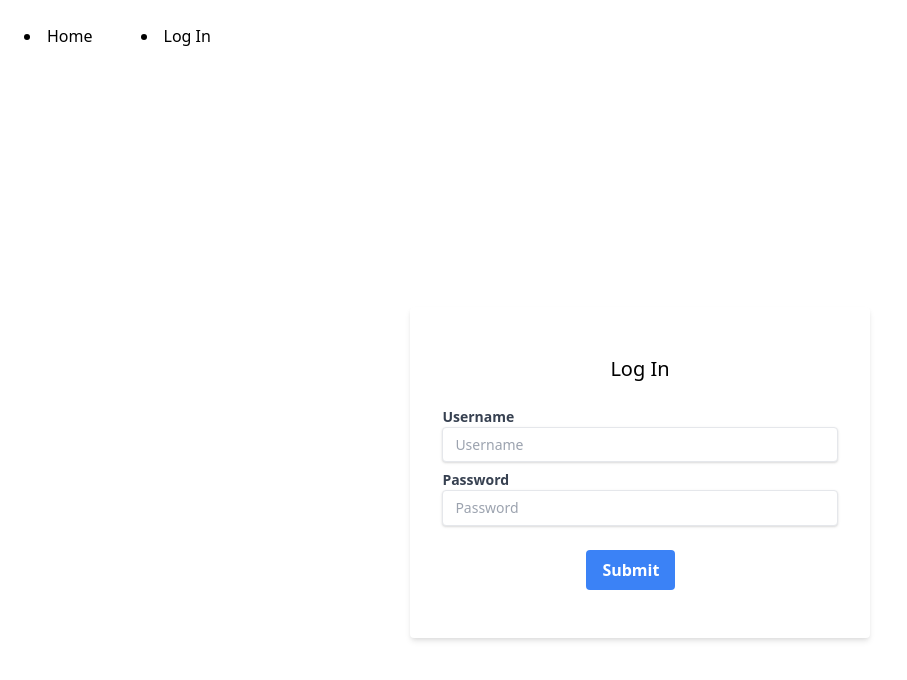
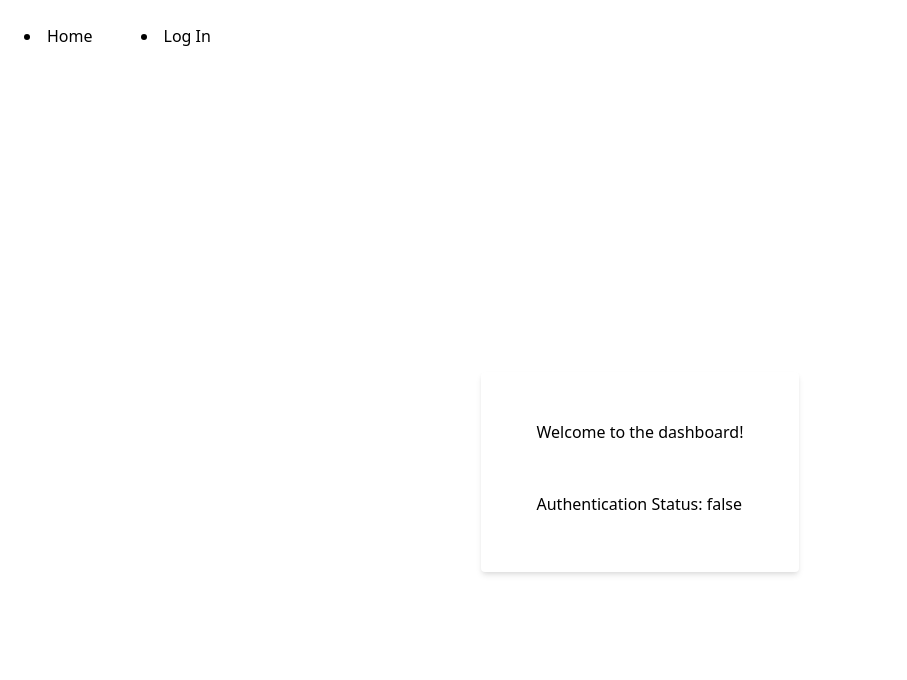
Before and after one commit to crunchytee/my-first-web-app, a React (Create React App) app: page / in a window 1280 px wide. Shown: the top 680 px of the page, without its empty margins (0-907 px from the left). Built offline with nearby package versions, Linux system fonts and the light colour scheme.

Commit message:
Add Dashboard.js

```diff
--- a/src/App.js
+++ b/src/App.js
@@ -2,12 +2,14 @@ import "./App.css";
 import Navbar from "./components/Navbar";
 import { BrowserRouter as Router } from "react-router-dom";
 import Login from "./components/Login";
+import Dashboard from "./components/Dashboard";
 
 function App() {
   return (
     <Router>
       <Navbar />
-      <Login />
+      {/* <Login /> */}
+      <Dashboard />
     </Router>
   );
 }
--- /dev/null
+++ b/src/components/Dashboard.js
@@ -0,0 +1,18 @@
+import { useContext } from "react";
+import LoginContext from "./LoginContext";
+
+const Dashboard = () => {
+  const [loginContext, useLoginContext] = useContext(LoginContext);
+  return (
+    <div className="grid place-items-center h-screen w-screen">
+      <div className="bg-white shadow-md rounded px-8 pt-6 pb-8 mb-4">
+        <h1 className="block p-6">Welcome to the dashboard!</h1>
+        <h2 className="block p-6">
+          Authentication Status: {JSON.stringify(loginContext.authenticated)}
+        </h2>
+      </div>
+    </div>
+  );
+};
+
+export default Dashboard;
```
